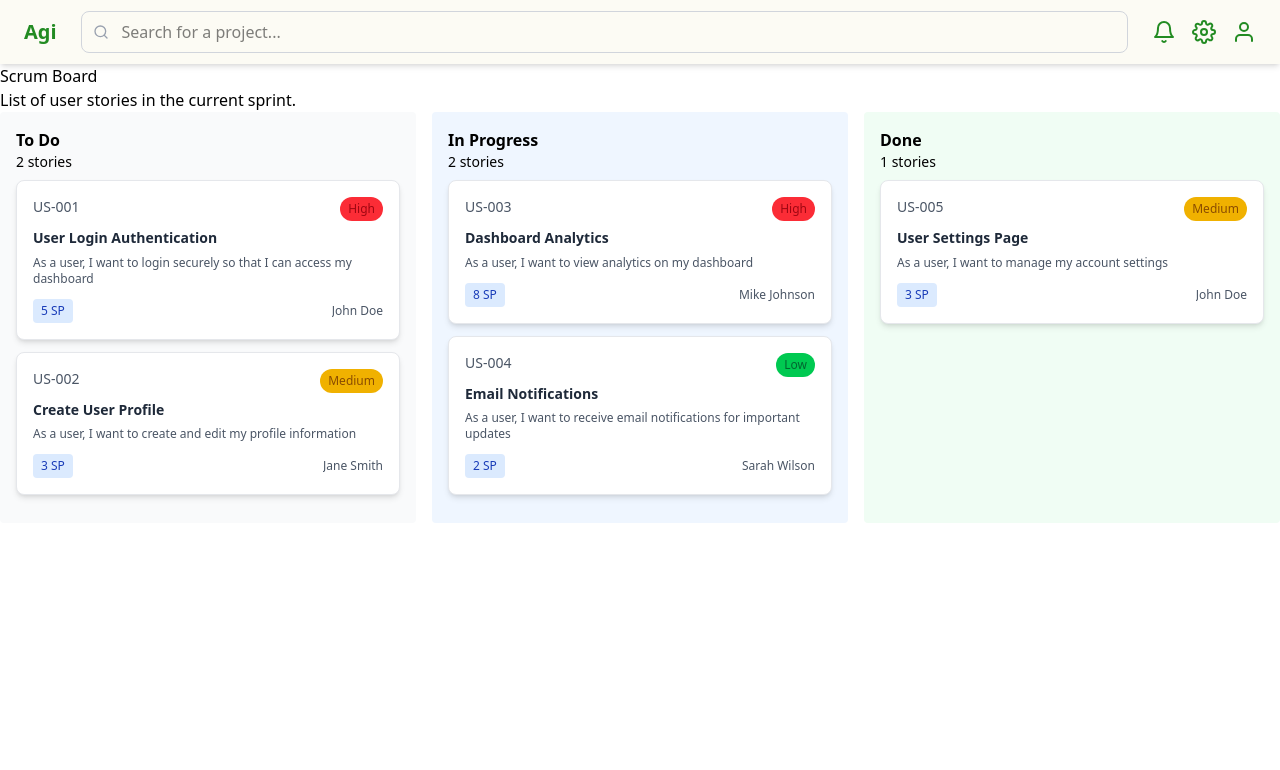
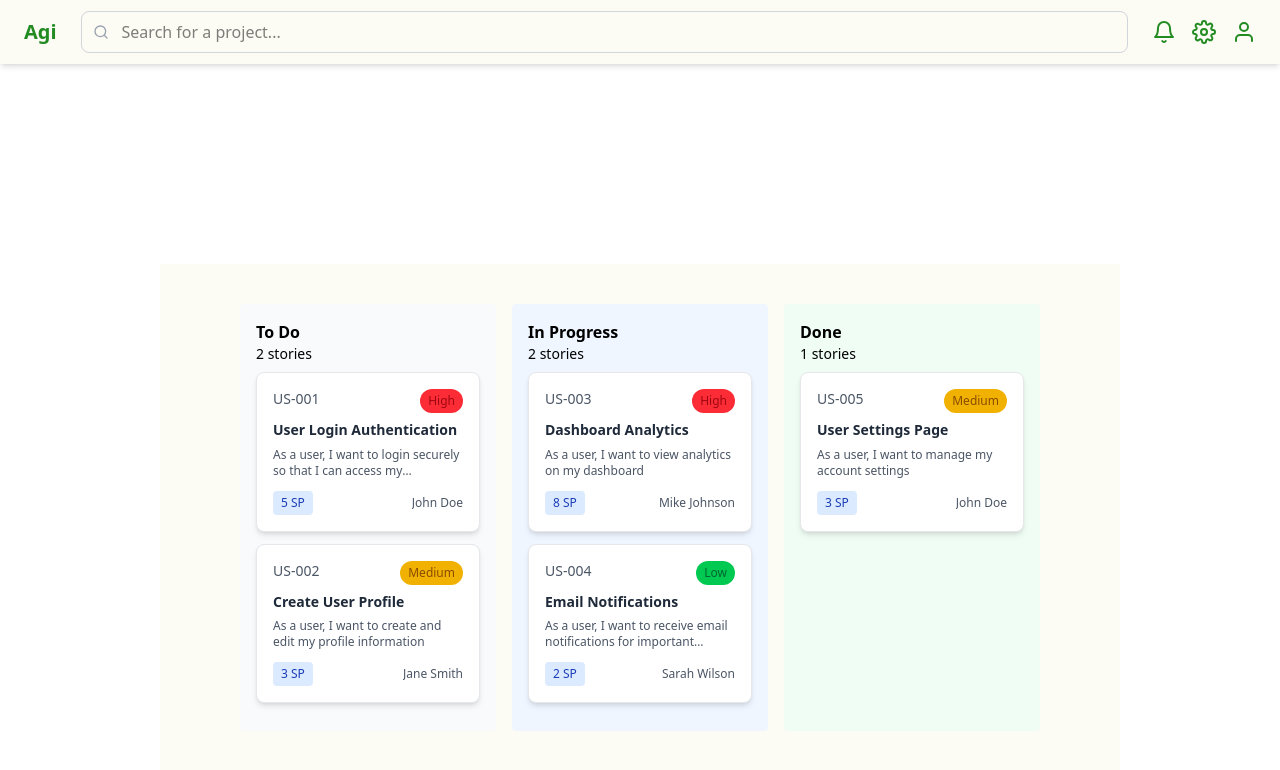
Before and after one commit to Bradw91/agile-requirements-tracker, a React (Vite) app in the folder frontend/: page / in a window 1280 px wide. Shown: the top 770 px of the page. Built offline with nearby package versions, Linux system fonts and the light colour scheme.

Commit message:
made some css changes

```diff
--- a/frontend/src/App.tsx
+++ b/frontend/src/App.tsx
@@ -5,8 +5,12 @@ import ScrumBoard from "./components/WorkItemManagement/ScrumBoard";
 function App() {
   return (
     <>
-      <Header />
-      <ScrumBoard />
+      <div className="pb-50">
+        <Header />
+      </div>
+      <div className="ml-40 mr-40  bg-creamWhite p-10 h-auto place-content-center pl-20 pr-20">
+        <ScrumBoard />
+      </div>
     </>
   );
 }
--- a/frontend/src/components/WorkItemManagement/ScrumBoard.tsx
+++ b/frontend/src/components/WorkItemManagement/ScrumBoard.tsx
@@ -84,8 +84,6 @@ const ScrumBoard: React.FC = () => {
 
   return (
     <div>
-      <h2>Scrum Board</h2>
-      <p>List of user stories in the current sprint.</p>
       <div className="grid grid-cols-3 gap-4">
         {columns.map((column) => (
           <div key={column.title} className={`p-4 rounded ${column.bgColor}`}>
```
